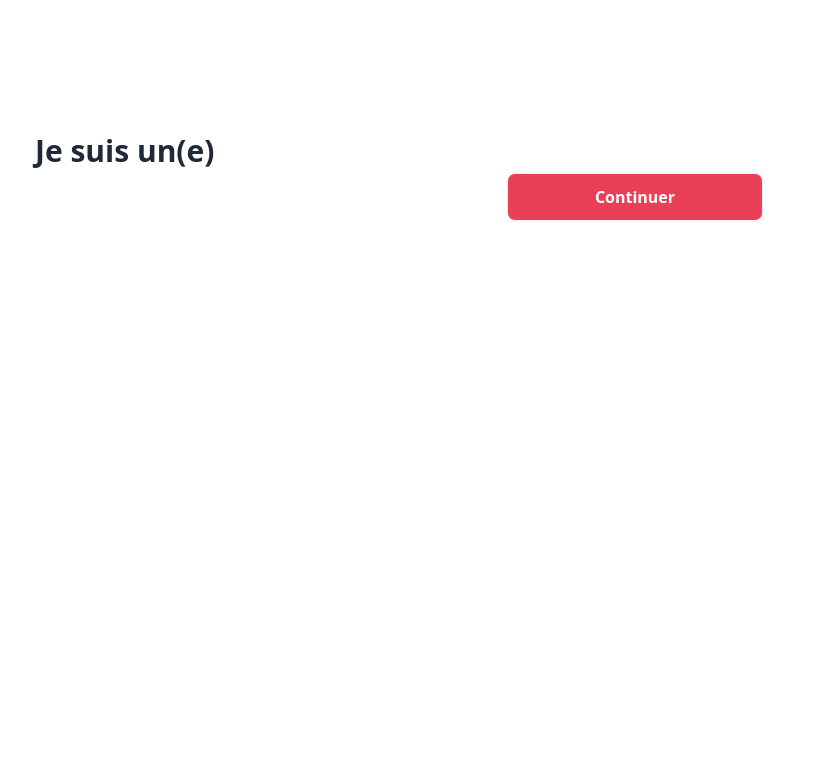
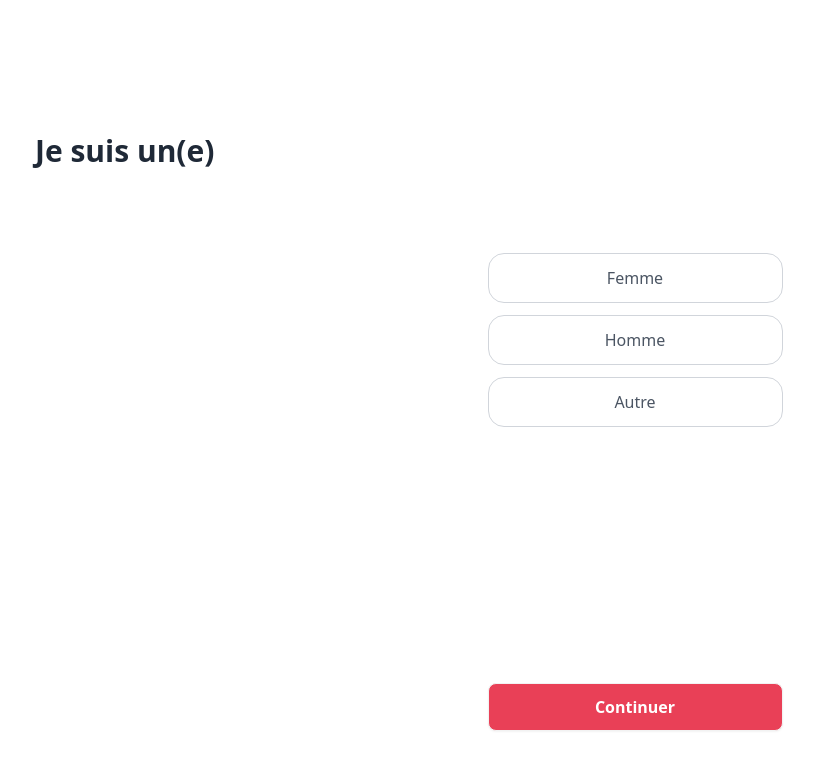
Before and after one commit to pnzaou/dating-app-with-react, a React (Vite) app: page /signUp-form in a window 1280 px wide. Both pictures are taken after typing "Sample", "Sample", "2020-01-15" into the empty fields and a click on the button "Continuer". Shown: the top 770 px of the page, without its empty margins (5-819 px from the left). Built offline with nearby package versions, Linux system fonts and the light colour scheme.

Commit message:
finalisation du composant de selection du genre

```diff
--- a/src/components/I-am-a.jsx
+++ b/src/components/I-am-a.jsx
@@ -1,12 +1,64 @@
+import PropTypes from 'prop-types'
 
-const IAmA = () => {
+const IAmA = ({register, errors}) => {
+
     return (
-        <div>
-            <div className="mt-32 ml-10">
-                <h1 className="font-bold" style={{fontSize: 30}}>Je suis un(e)</h1>
+      <div className='mb-64'>
+        <div className="mt-32 ml-10">
+          <h1 className="font-bold" style={{ fontSize: 30 }}>
+            Je suis un(e)
+          </h1>
+        </div>
+        <div className="mt-20 flex flex-col space-y-3 items-center">
+          <label className="cursor-pointer" style={{width: 295}}>
+              <input
+              type="radio"
+              name="genre"
+              value="femme"
+              {...register("genre", { required: "genre is required" })}
+              className="peer hidden"
+            />
+            <div className={`peer-checked:bg-[#E94057] peer-checked:text-white peer-checked:font-bold border border-gray-300 rounded-2xl p-3 text-center ${errors.genre ? 'border-red-500' : 'text-gray-600'}`}>
+              Femme
             </div>
+          </label>
+
+          <label className="cursor-pointer" style={{width: 295}}>
+            <input
+            type="radio"
+            name="genre"
+            value="homme"
+            {...register("genre", { required: "genre is required" })}
+            className="peer hidden"
+            />
+            <div className={`peer-checked:bg-[#E94057] peer-checked:text-white peer-checked:font-bold border border-gray-300 rounded-2xl p-3 text-center ${errors.genre ? 'border-red-500' : 'text-gray-600'}`}>
+              Homme
+            </div>
+          </label>
+
+          <label className="cursor-pointer" style={{width: 295}}>
+            <input
+            type="radio"
+            name="genre"
+            value="autre"
+            {...register("genre", { required: "genre is required" })}
+            className="peer hidden"
+            />
+            <div className={`peer-checked:bg-[#E94057] peer-checked:text-white peer-checked:font-bold border border-gray-300 rounded-2xl p-3 text-center ${errors.genre ? 'border-red-500' : 'text-gray-600'}`}>
+              Autre
+            </div>
+          </label>
+          {errors.genre && (
+            <span className="text-red-500 text-sm">{errors.genre.message}</span>
+          )}
         </div>
+      </div>
     );
 }
 
 export default IAmA;
+
+IAmA.propTypes = {
+  register: PropTypes.func,
+  errors: PropTypes.object
+}
--- a/src/pages/Signup-form.jsx
+++ b/src/pages/Signup-form.jsx
@@ -27,6 +27,7 @@ const SignupForm = () => {
                             backgroundColor: "#E94057",
                             fontWeight: "bold",
                             fontSize: 16,
+                            width: 295
                         }}>
                             {step < 3? "Continuer" : "Soumettre"}
                         </button>
```
